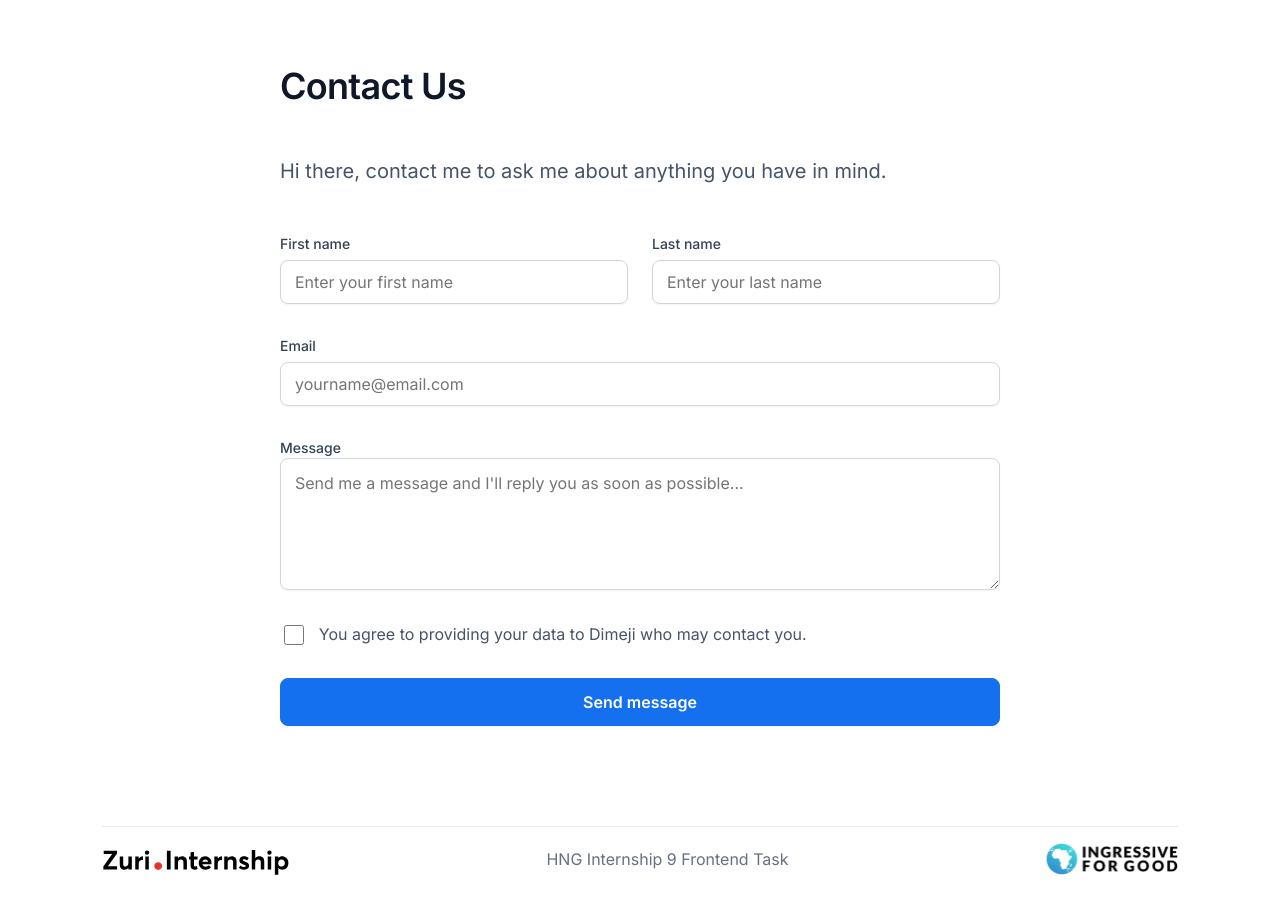
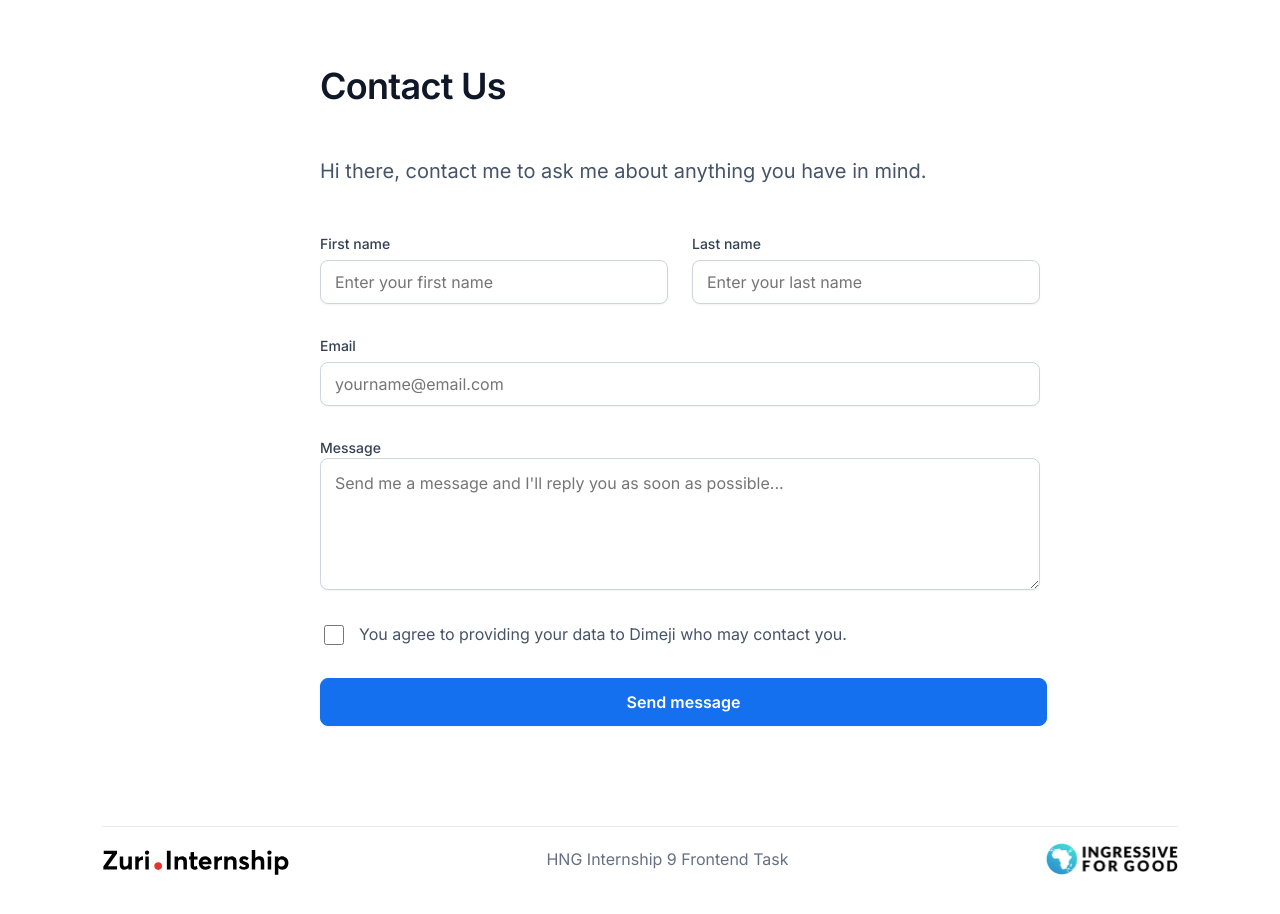
Before and after one commit to dimeji2021/zuri-week-1-project, a React (Create React App) app: page /contact in a window 1280 px wide. Shown: the top 914 px of the page. Built offline with nearby package versions, Linux system fonts and the light colour scheme.

Commit message:
added netlify router

```diff
--- a/src/components/ContactStyle.js
+++ b/src/components/ContactStyle.js
@@ -71,8 +71,11 @@ export const NameRow = styled.div`
   align-items: flex-start;
   padding: 0px;
   gap: 24px;
-  width: 720px;
+  width: 100%;
   height: 70px;
+  @media only screen and (max-width: 600px) {
+    flex-direction: column;
+  }
 `;
 export const Email = styled.div`
   width: 36px;
@@ -184,7 +187,7 @@ export const CheckBoxStyle = styled.div`
   align-items: flex-start;
   padding: 0px;
   gap: 12px;
-  width: 720px;
+  width: 100%;
   height: 24px;
 `;
 export const Button = styled.button`
@@ -196,7 +199,7 @@ export const Button = styled.button`
   align-items: center;
   padding: 12px 20px;
   gap: 8px;
-  width: 720px;
+  width: 100%;
   height: 48px;
   /* Placeholder*/
   font-family: "Inter";
@@ -221,7 +224,7 @@ export const SubWrapper = styled.div`
   align-items: flex-start;
   padding: 0px;
   gap: 48px;
-  width: 720px;
+  width: 100%;
   height: 616px;
 `;
 export const HeaderStyle = styled.div`
@@ -230,11 +233,8 @@ export const HeaderStyle = styled.div`
   align-items: flex-start;
   padding: 0px;
   gap: 48px;
-  width: 720px;
+  width: 100%;
   height: 616px;
-  @media only screen and (max-width:600px) {
-    flex-direction: row;
-  }
 `;
 export const FormWrapper = styled.form`
   display: flex;
@@ -250,4 +250,6 @@ export const MainWrapper = styled.div`
   align-items: center;
   padding: 64px 0px 96px;
   gap: 64px;
+  width: 75%;
+  margin-left: auto;
 `;
```
Also changed, not shown: 1 other file (tests, documents, lock files or other folders).
